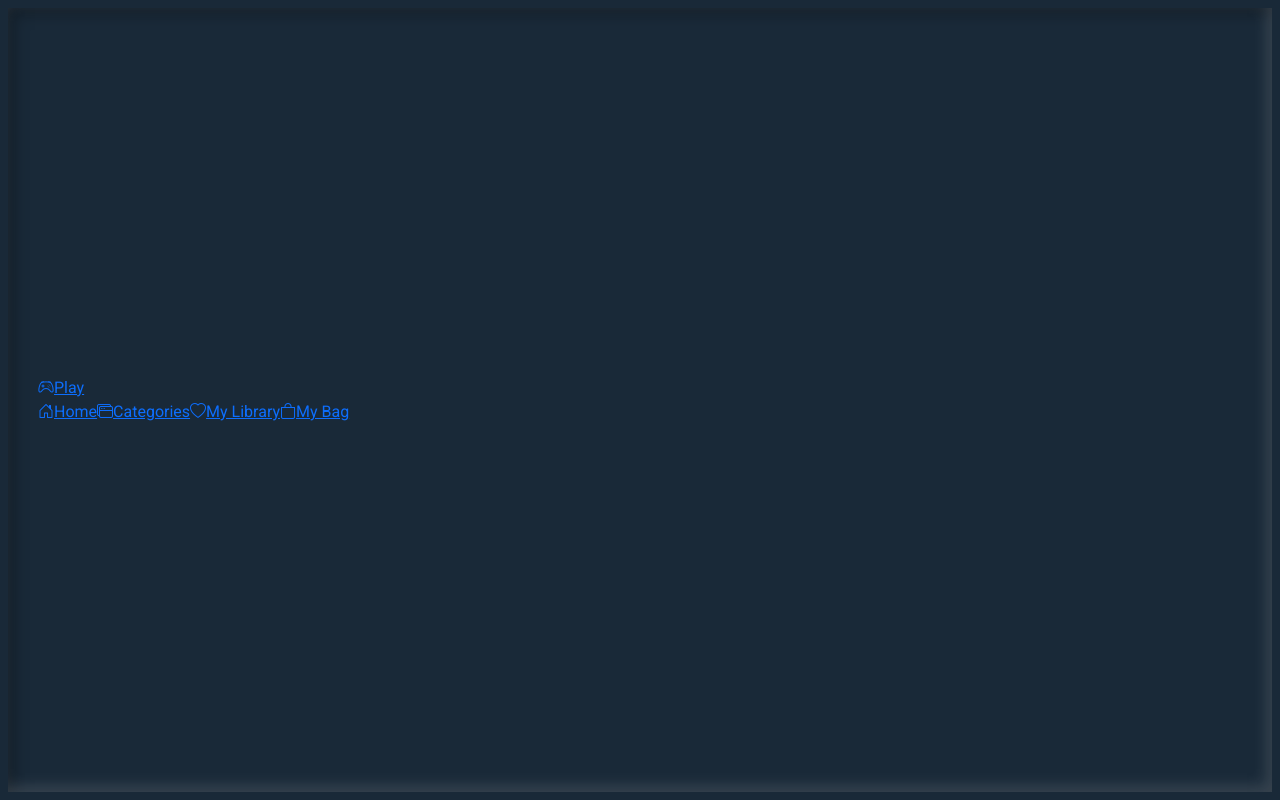
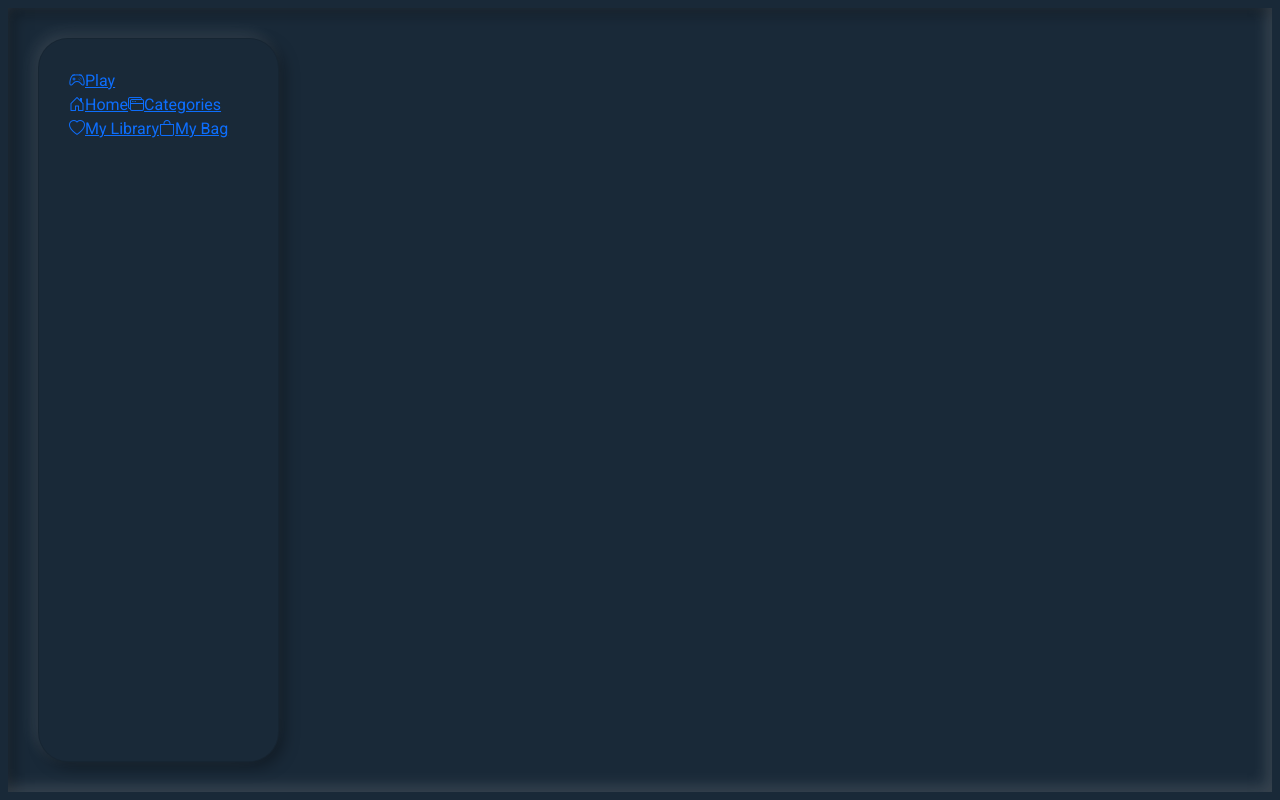
Before and after one commit to MaxOgnenoi/game-store, a React (Create React App) app: page / in a window 1280 px wide. Built offline with nearby package versions, Linux system fonts and the light colour scheme; a web font is replaced by a local one.

Commit message:
update14

```diff
--- a/src/components/sideMenu.css
+++ b/src/components/sideMenu.css
@@ -0,0 +1,13 @@
+.sideMenu {
+    width: 20%;
+    height: 100%;
+    padding: 30px;
+    border: 1px solid rgba(0, 0, 0, 0.1);
+    border-radius: 30px;
+    background: var(--bgColor);
+    box-shadow: -5px -5px 15px rgba(255, 255, 255, 0.1),
+        5px 5px 15px rgba(0, 0, 0, 0.35);
+    display: flex;
+    flex-direction: column;
+    transition: 1s;
+}
```
